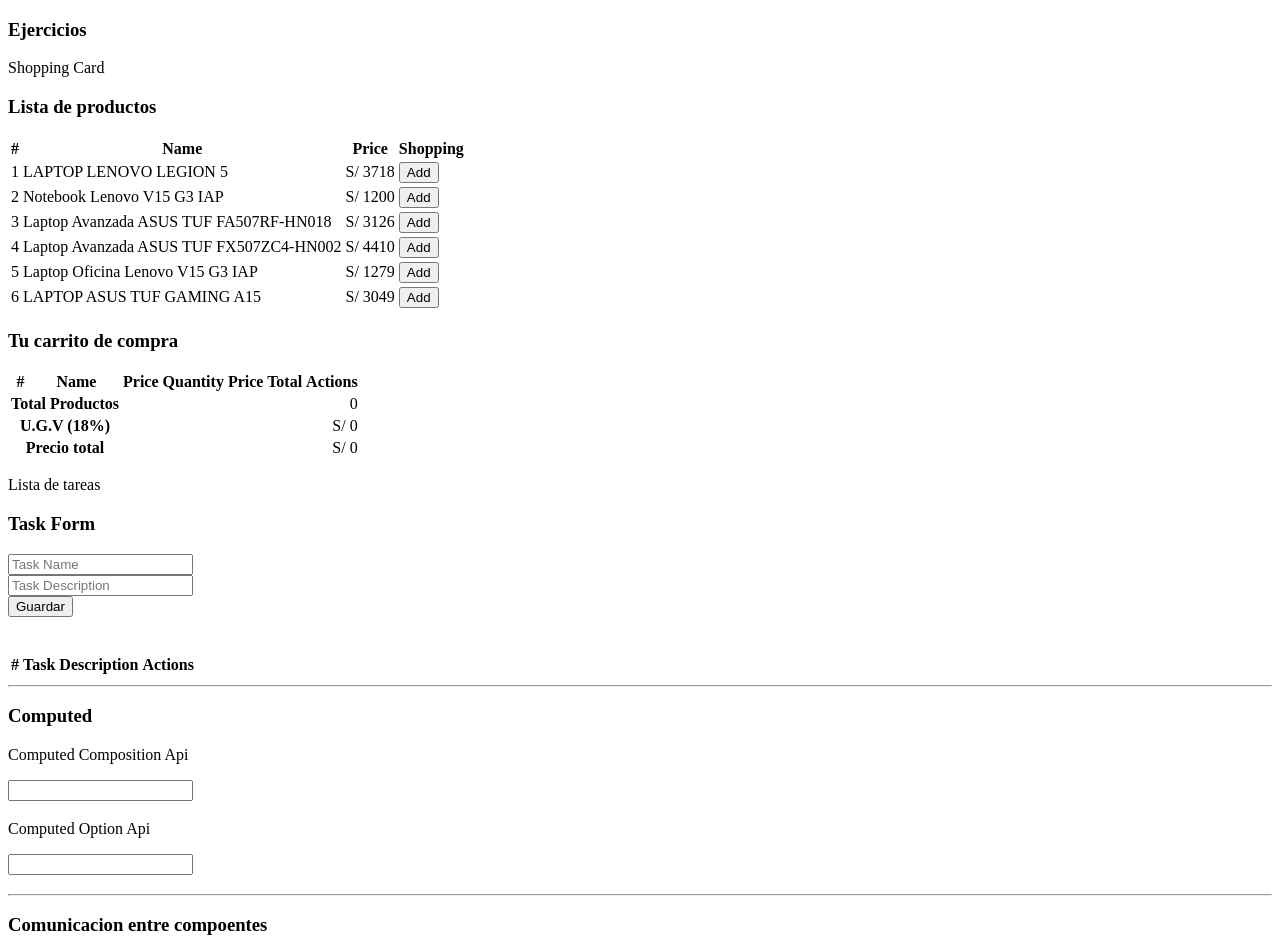
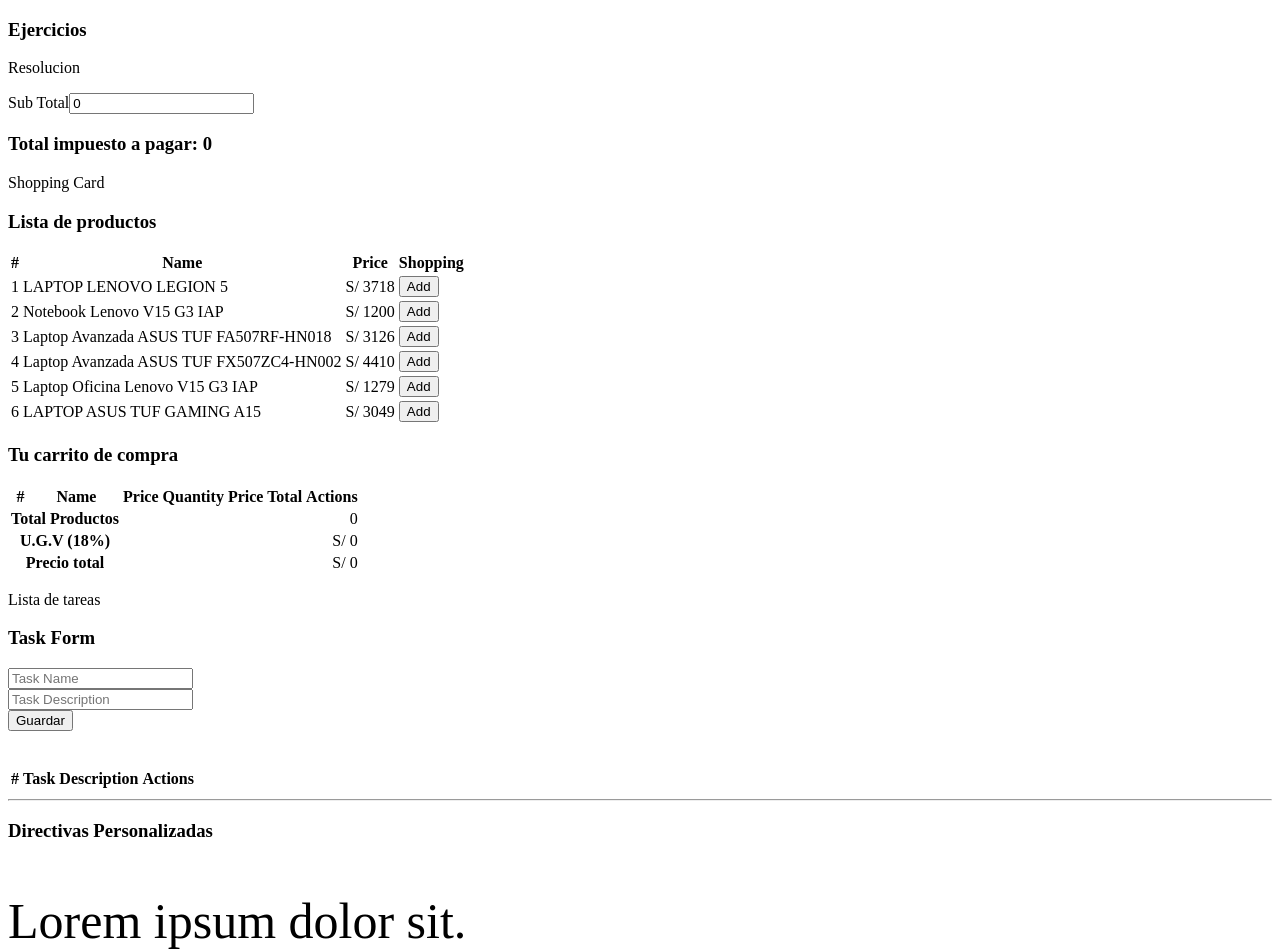
Before and after one commit to jonmolinna/Vue, a Vue app in the folder 2-life-cicle/: page / in a window 1280 px wide. Shown: the top 952 px of the page. Built offline with nearby package versions, Linux system fonts and the light colour scheme.

Commit message:
Custom Directivas

```diff
--- a/2-life-cicle/src/App.vue
+++ b/2-life-cicle/src/App.vue
@@ -1,9 +1,14 @@
 <template>
   <h3>Ejercicios</h3>
+  <p>Resolucion</p>
+  <FacturacionResuelto></FacturacionResuelto>
   <p>Shopping Card</p>
   <ShoppingCar></ShoppingCar>
   <p>Lista de tareas</p>
   <TasksList></TasksList>
+  <hr>
+  <h3>Directivas Personalizadas</h3>
+  <DirectivasCustom></DirectivasCustom>
   <hr>
   <h3>Computed</h3>
   <p>Computed Composition Api</p>
@@ -29,6 +34,8 @@
 import ComputedOptionApi from './components/ComputedOptionApi.vue';
 import ComputedCompositionApi from './components/ComputedCompositionApi.vue';
 import ShoppingCar from './ejercicio/ShoppingCar.vue';
+import FacturacionResuelto from './ejercicio/FacturacionResuelto.vue';
+import DirectivasCustom from './components/DirectivasCustom.vue';
 
 export default defineComponent({
   name: 'App',
@@ -39,7 +46,9 @@
     TasksList,
     ComputedOptionApi,
     ComputedCompositionApi,
-    ShoppingCar
+    ShoppingCar,
+    FacturacionResuelto,
+    DirectivasCustom,
   }
 });
 </script>
--- /dev/null
+++ b/2-life-cicle/src/components/DirectivasCustom.vue
@@ -0,0 +1,10 @@
+<template>
+    <div>
+        <p v-font-size>Lorem ipsum dolor sit.</p>
+        <p v-custom-size="40">Lorem ipsum dolor sit.</p>
+    </div>
+</template>
+
+<script lang="ts" setup></script>
+
+<style scoped></style>
--- /dev/null
+++ b/2-life-cicle/src/ejercicio/FacturacionResuelto.vue
@@ -0,0 +1,18 @@
+<template>
+    <div>
+        <label for="">Sub Total</label>
+        <input type="number" v-model="subtotal">
+        <h3>Total impuesto a pagar: {{ totalVat }}</h3>
+    </div>
+</template>
+
+<script lang="ts" setup>
+    import { Ref, ref, computed } from 'vue';
+
+    const vat = 21
+    let subtotal: Ref<number> = ref(0);
+    const totalVat = computed(() => (vat * subtotal.value) / 100);
+
+</script>
+
+<style scoped></style>
--- a/2-life-cicle/src/main.ts
+++ b/2-life-cicle/src/main.ts
@@ -1,4 +1,46 @@
-import { createApp } from 'vue'
-import App from './App.vue'
+import { createApp } from "vue";
+import App from "./App.vue";
 
-createApp(App).mount('#app')
+// createApp(App).mount('#app')
+
+const app = createApp(App);
+
+// Directivas Globales
+app.directive("font-size", {
+  beforeMount: (element, binding) => {
+    element.style.fontSize = "50px";
+  },
+});
+
+app.directive("custom-size", {
+  beforeMount: (element, binding) => {
+    element.style.fontSize = binding.value + "px";
+  },
+});
+
+// v-bind:[class, key, style]
+app.directive("custom-size", {
+  beforeMount: (element, binding) => {
+    let size = 18;
+    switch (binding.arg) {
+      case "sm":
+        size = 10;
+        break;
+      case "md":
+        size = 18;
+        break;
+      case "lg":
+        size = 25;
+        break;
+      case "xl":
+        size = 40;
+        break;
+      case "xxl":
+        size = 72;
+    }
+
+    element.style.fontSize = size + "px";
+  },
+});
+
+app.mount("#app");
```
